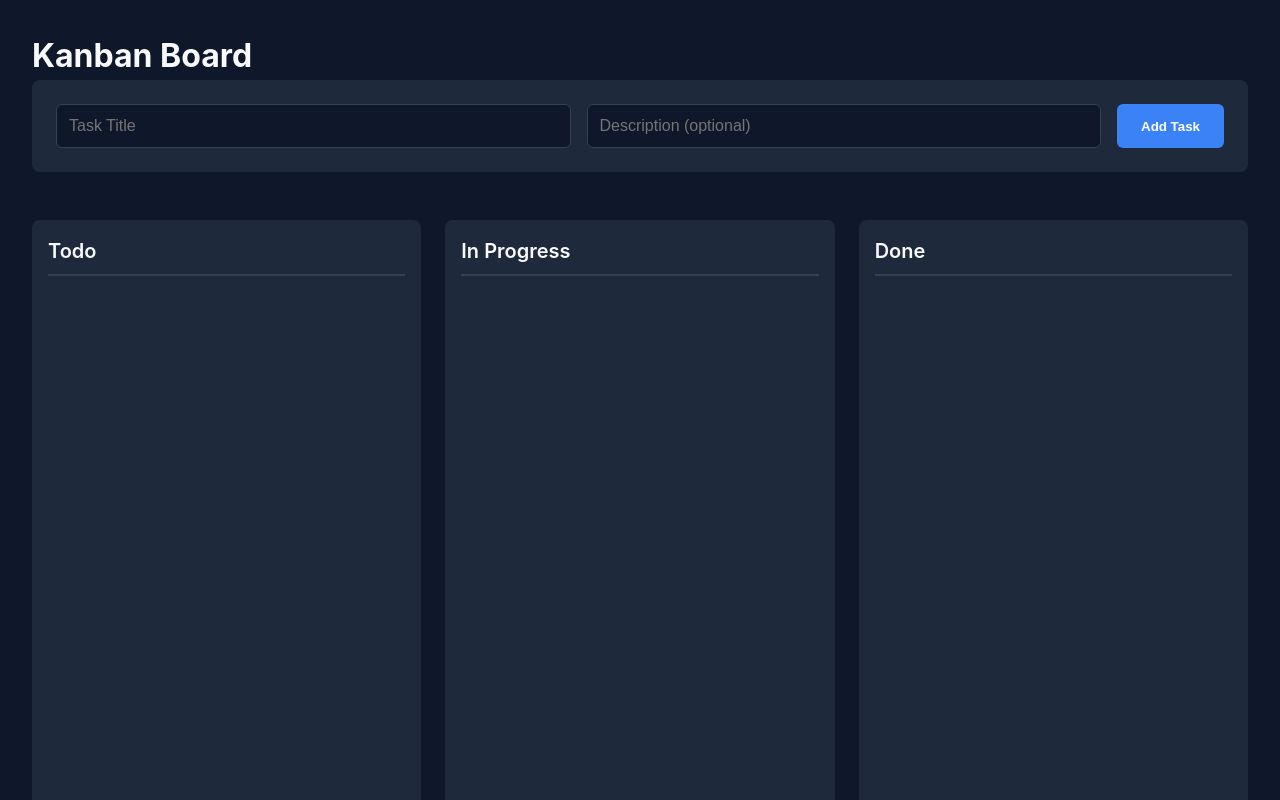
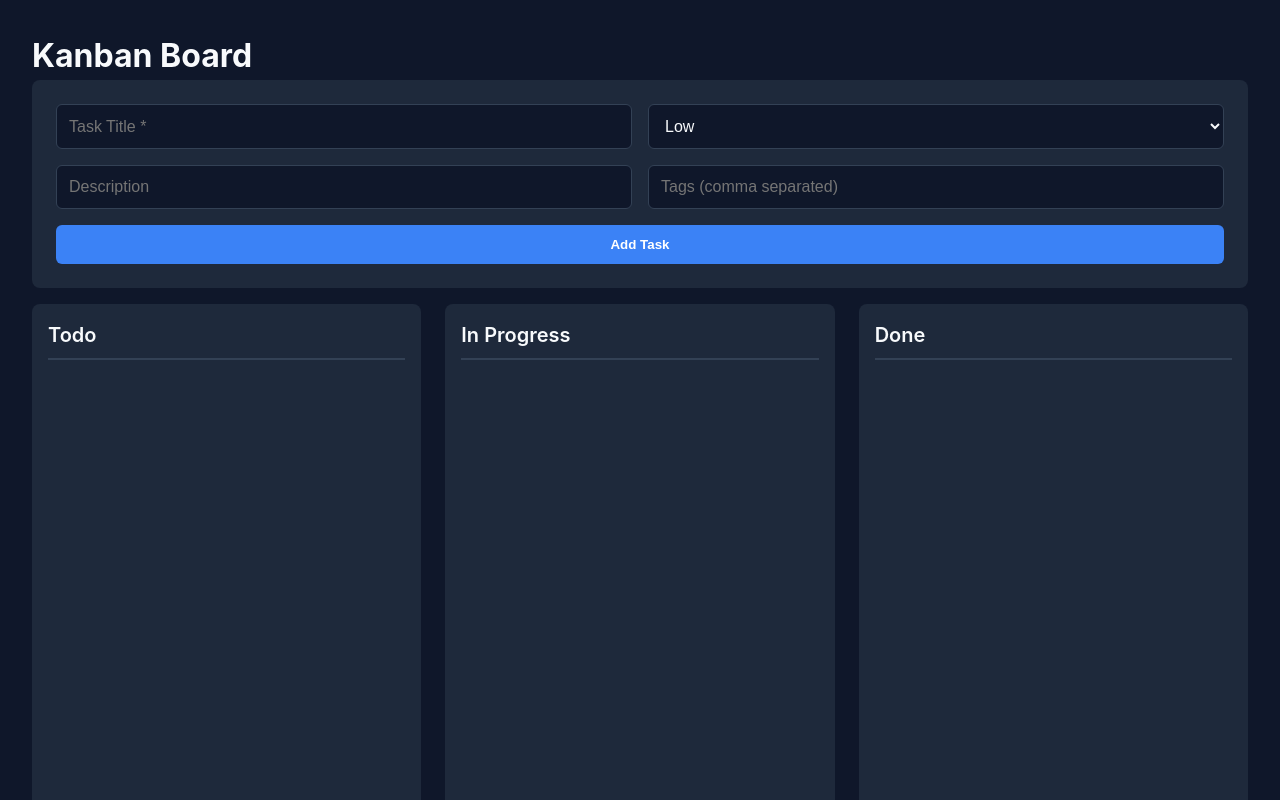
Before and after one commit to azezal1/Kanban_TaskTracker, a React (Vite) app: page / in a window 1280 px wide. Shown: the top 800 px of the page. Built offline with nearby package versions, Linux system fonts and the light colour scheme.

Commit message:
Add priority labels and color tags for tasks

```diff
--- a/src/components/TaskCard.jsx
+++ b/src/components/TaskCard.jsx
@@ -2,7 +2,7 @@ import React from 'react';
 import { useDraggable } from '@dnd-kit/core';
 import '../styles/TaskCard.css';
 
-function TaskCard({ task, onEditTask }) {
+function TaskCard({ task, onEditTask, onDeleteTask }) {
   const { attributes, listeners, setNodeRef, transform, isDragging } = useDraggable({
     id: task.id,
   });
@@ -24,7 +24,14 @@ function TaskCard({ task, onEditTask }) {
       onClick={() => onEditTask(task)}
     >
       <div className="task-header">
-        <h3 className="task-title">{task.title}</h3>
+        <div className="task-header-left">
+          <h3 className="task-title">{task.title}</h3>
+          {(task.priority && task.priority !== 'Low') && (
+            <span className={`priority-badge priority-${task.priority.toLowerCase()}`}>
+              {task.priority}
+            </span>
+          )}
+        </div>
         <button
           className="delete-btn"
           onClick={(e) => {
@@ -36,6 +43,13 @@ function TaskCard({ task, onEditTask }) {
           ✕
         </button>
       </div>
+      {task.tags && task.tags.length > 0 && (
+        <div className="tags-container">
+          {task.tags.map((tag, i) => (
+            <span key={i} className="tag-badge">{tag}</span>
+          ))}
+        </div>
+      )}
       {task.description && (
         <p className="task-desc">{task.description}</p>
       )}
--- a/src/components/TaskForm.jsx
+++ b/src/components/TaskForm.jsx
@@ -4,6 +4,8 @@ import '../styles/TaskForm.css';
 function TaskForm({ onAddTask }) {
   const [title, setTitle] = useState('');
   const [description, setDescription] = useState('');
+  const [priority, setPriority] = useState('Low');
+  const [tags, setTags] = useState('');
 
   const handleSubmit = (e) => {
     e.preventDefault();
@@ -13,30 +15,54 @@ function TaskForm({ onAddTask }) {
       id: crypto.randomUUID(),
       title: title.trim(),
       description: description.trim(),
+      priority,
+      tags: tags.split(',').map(t => t.trim()).filter(Boolean),
       status: 'todo'
     });
 
     setTitle('');
     setDescription('');
+    setPriority('Low');
+    setTags('');
   };
 
   return (
     <form className="task-form" onSubmit={handleSubmit}>
+      <div className="form-inputs-row">
         <input
           type="text"
-        placeholder="Task Title"
+          placeholder="Task Title *"
           value={title}
           onChange={(e) => setTitle(e.target.value)}
-        className="task-input"
+          className="task-input flex-2"
           required
+        />
+        <select
+          value={priority}
+          onChange={(e) => setPriority(e.target.value)}
+          className="task-input flex-1"
+        >
+          <option value="Low">Low</option>
+          <option value="Medium">Medium</option>
+          <option value="High">High</option>
+        </select>
+      </div>
+      <div className="form-inputs-row">
+        <input
+          type="text"
+          placeholder="Description"
+          value={description}
+          onChange={(e) => setDescription(e.target.value)}
+          className="task-input flex-2"
         />
         <input
           type="text"
-        placeholder="Description (optional)"
-        value={description}
-        onChange={(e) => setDescription(e.target.value)}
-        className="task-input"
+          placeholder="Tags (comma separated)"
+          value={tags}
+          onChange={(e) => setTags(e.target.value)}
+          className="task-input flex-1"
         />
+      </div>
       <button type="submit" className="add-task-btn">Add Task</button>
     </form>
   );
--- a/src/components/TaskModal.jsx
+++ b/src/components/TaskModal.jsx
@@ -4,16 +4,26 @@ import '../styles/TaskModal.css';
 function TaskModal({ task, onClose, onSave }) {
   const [title, setTitle] = useState(task.title);
   const [description, setDescription] = useState(task.description || '');
+  const [priority, setPriority] = useState(task.priority || 'Low');
+  const [tags, setTags] = useState(task.tags ? task.tags.join(', ') : '');
 
   useEffect(() => {
     setTitle(task.title);
     setDescription(task.description || '');
+    setPriority(task.priority || 'Low');
+    setTags(task.tags ? task.tags.join(', ') : '');
   }, [task]);
 
   const handleSubmit = (e) => {
     e.preventDefault();
     if (!title.trim()) return;
-    onSave({ ...task, title: title.trim(), description: description.trim() });
+    onSave({
+      ...task,
+      title: title.trim(),
+      description: description.trim(),
+      priority,
+      tags: tags.split(',').map(t => t.trim()).filter(Boolean)
+    });
   };
 
   return (
@@ -23,21 +33,25 @@ function TaskModal({ task, onClose, onSave }) {
         <form onSubmit={handleSubmit}>
           <div className="form-group">
             <label>Title</label>
-            <input
-              type="text"
-              value={title}
-              onChange={e => setTitle(e.target.value)}
-              required
-              autoFocus
-            />
+            <input type="text" value={title} onChange={e => setTitle(e.target.value)} required autoFocus />
+          </div>
+          <div className="form-group row-group">
+            <div className="flex-1">
+              <label>Priority</label>
+              <select value={priority} onChange={e => setPriority(e.target.value)}>
+                <option value="Low">Low</option>
+                <option value="Medium">Medium</option>
+                <option value="High">High</option>
+              </select>
+            </div>
+            <div className="flex-2">
+              <label>Tags (comma separated)</label>
+              <input type="text" value={tags} onChange={e => setTags(e.target.value)} />
+            </div>
           </div>
           <div className="form-group">
             <label>Description</label>
-            <textarea
-              value={description}
-              onChange={e => setDescription(e.target.value)}
-              rows="4"
-            />
+            <textarea value={description} onChange={e => setDescription(e.target.value)} rows="4" />
           </div>
           <div className="modal-actions">
             <button type="button" className="btn-cancel" onClick={onClose}>Cancel</button>
--- a/src/styles/TaskCard.css
+++ b/src/styles/TaskCard.css
@@ -61,3 +61,36 @@
   opacity: 1;
   background-color: rgba(239, 68, 68, 0.1);
 }
+
+.task-header-left {
+  display: flex;
+  gap: 0.5rem;
+  align-items: center;
+}
+
+.priority-badge {
+  font-size: 0.7rem;
+  padding: 0.1rem 0.4rem;
+  border-radius: 1rem;
+  font-weight: 600;
+  text-transform: uppercase;
+  letter-spacing: 0.05em;
+}
+
+.priority-medium { background-color: rgba(234, 179, 8, 0.2); color: #FACC15; }
+.priority-high { background-color: rgba(239, 68, 68, 0.2); color: #F87171; }
+
+.tags-container {
+  display: flex;
+  flex-wrap: wrap;
+  gap: 0.4rem;
+  margin-bottom: 0.5rem;
+}
+
+.tag-badge {
+  background-color: #475569;
+  color: #E2E8F0;
+  font-size: 0.7rem;
+  padding: 0.15rem 0.4rem;
+  border-radius: 0.25rem;
+}
--- a/src/styles/TaskForm.css
+++ b/src/styles/TaskForm.css
@@ -1,11 +1,19 @@
 .task-form {
   display: flex;
-  gap: 1rem;
-  margin-bottom: 2rem;
+  flex-direction: column;
   background-color: #1E293B;
   padding: 1.5rem;
   border-radius: 0.5rem;
 }
+
+.form-inputs-row {
+  display: flex;
+  gap: 1rem;
+  margin-bottom: 1rem;
+}
+
+.flex-1 { flex: 1; }
+.flex-2 { flex: 2; }
 
 .task-input {
   flex: 1;
--- a/src/styles/TaskModal.css
+++ b/src/styles/TaskModal.css
@@ -34,7 +34,15 @@
   color: #CBD5E1;
 }
 
-.form-group input, .form-group textarea {
+.row-group {
+  display: flex;
+  gap: 1rem;
+}
+
+.row-group .flex-1 { flex: 1; }
+.row-group .flex-2 { flex: 2; }
+
+.form-group input, .form-group textarea, .form-group select {
   width: 100%;
   padding: 0.75rem;
   border-radius: 0.375rem;
@@ -44,7 +52,7 @@
   font-family: inherit;
 }
 
-.form-group input:focus, .form-group textarea:focus {
+.form-group input:focus, .form-group textarea:focus, .form-group select:focus {
   outline: none;
   border-color: #3B82F6;
 }
```
Lines whose indentation alone changed are shown as unchanged.
